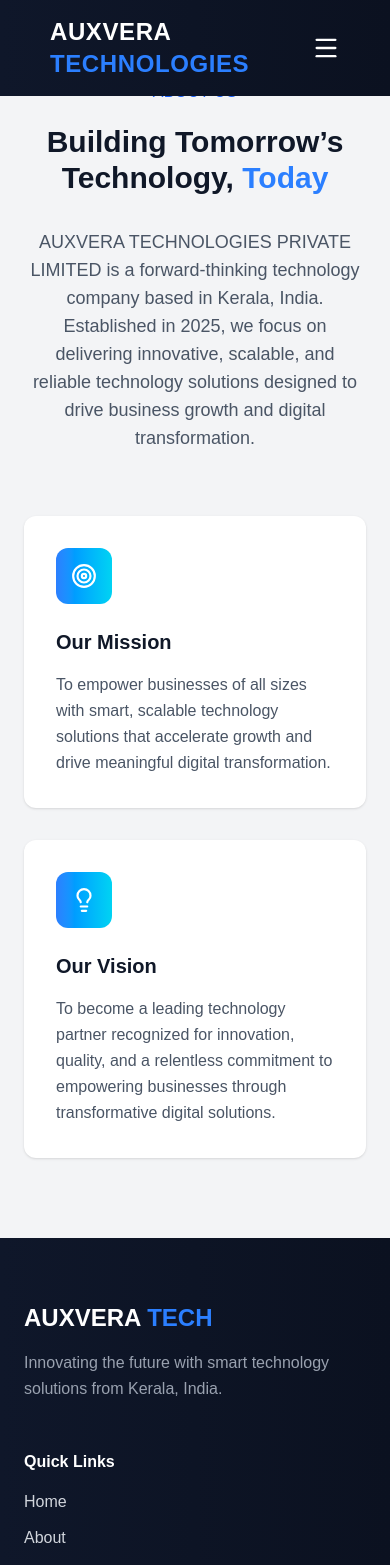
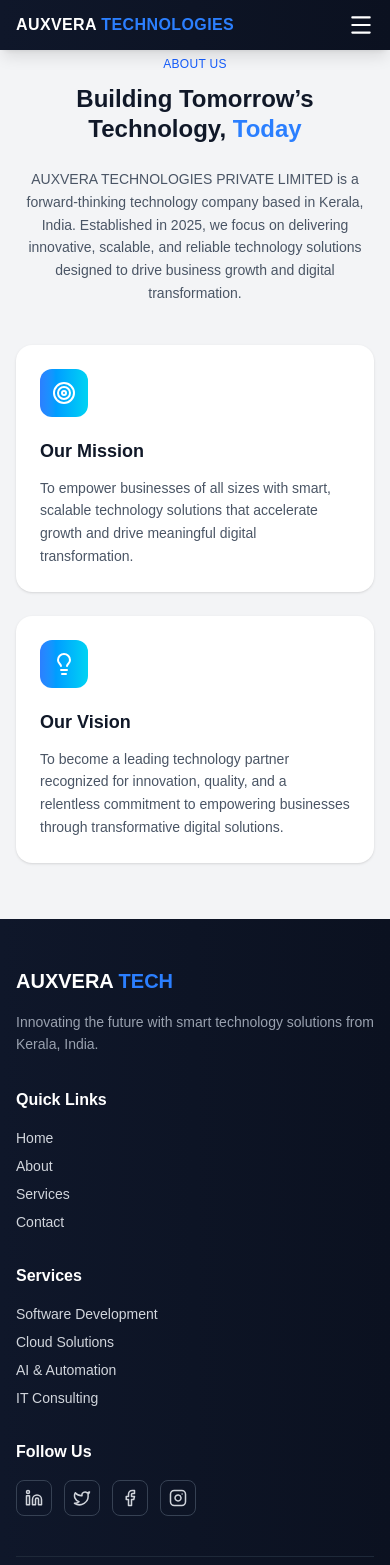
Before and after one commit to srileksh/Auxvera, a Next.js app: page /about in a window 390 px wide. Shown: the top 1565 px of the page. Built offline with nearby package versions, Linux system fonts and the light colour scheme.

Commit message:
create web page

```diff
--- a/src/components/AboutSection.jsx
+++ b/src/components/AboutSection.jsx
@@ -1,25 +1,36 @@
 "use client";
 
 import { Target, Lightbulb } from "lucide-react";
+import { motion } from "framer-motion";
 
 export default function AboutSection() {
   return (
-    <section className="w-full bg-gray-100 py-20 px-6">
+    <section className="w-full bg-gray-100
+                        py-14 sm:py-16 md:py-20
+                        px-4 sm:px-6 lg:px-8">
       <div className="max-w-6xl mx-auto text-center">
 
         {/* Small Heading */}
-        <p className="text-blue-600  tracking-wide uppercase mb-4">
+        <p className="text-blue-600
+                      text-xs sm:text-sm
+                      tracking-wide uppercase mb-3 sm:mb-4">
           About Us
         </p>
 
         {/* Main Heading */}
-        <h2 className="text-3xl md:text-5xl mt-5 font-bold text-gray-900">
+        <h2 className="text-2xl sm:text-3xl md:text-4xl lg:text-5xl
+                       font-bold text-gray-900
+                       leading-tight">
           Building Tomorrow’s Technology,{" "}
           <span className="text-blue-500">Today</span>
         </h2>
 
         {/* Description */}
-        <p className="mt-8 text-gray-600 max-w-2xl mx-auto text-lg">
+        <p className="mt-6 sm:mt-8
+                      text-gray-600
+                      text-sm sm:text-base md:text-lg
+                      max-w-xl md:max-w-2xl
+                      mx-auto leading-relaxed">
           AUXVERA TECHNOLOGIES PRIVATE LIMITED is a forward-thinking technology
           company based in Kerala, India. Established in 2025, we focus on
           delivering innovative, scalable, and reliable technology solutions
@@ -27,43 +38,96 @@ export default function AboutSection() {
         </p>
 
         {/* Cards */}
-        <div className="grid grid-cols-1 md:grid-cols-2 gap-8 mt-16">
+        <div className="grid
+                        grid-cols-1
+                        md:grid-cols-2
+                        gap-6 sm:gap-8
+                        mt-10 sm:mt-14 md:mt-16">
 
-          {/* Mission Card */}
-          <div className="bg-white rounded-xl shadow-sm  p-8 text-left hover:shadow-lg transition">
+          {/* Mission Card - Move from LEFT */}
+          <motion.div
+            initial={{ x: -60, opacity: 0 }}
+            whileInView={{ x: 0, opacity: 1 }}
+            // transition={{ duration: 0.8, ease: "easeOut" }}
+              transition={{
+    type: "spring",
+    stiffness: 80,
+    damping: 15,
+  }}
 
-            <div className="w-14 h-14 flex items-center justify-center rounded-xl bg-gradient-to-r from-blue-500 to-cyan-400 text-white mb-6">
-              <Target size={26} />
+            viewport={{ once: true, amout: 0.3 }}
+            className="bg-white
+                       rounded-2xl
+                       shadow-sm
+                       p-6 sm:p-8
+                       text-left
+                       hover:shadow-lg
+                       transition-all duration-300"
+          >
+            <div className="w-12 h-12 sm:w-14 sm:h-14
+                            flex items-center justify-center
+                            rounded-xl
+                            bg-gradient-to-r from-blue-500 to-cyan-400
+                            text-white mb-5 sm:mb-6">
+              <Target size={24} />
             </div>
 
-            <h3 className="text-xl font-semibold text-gray-900 mb-4">
+            <h3 className="text-lg sm:text-xl
+                           font-semibold text-gray-900 mb-3 sm:mb-4">
               Our Mission
             </h3>
 
-            <p className="text-gray-600 leading-relaxed">
+            <p className="text-gray-600
+                          text-sm sm:text-base
+                          leading-relaxed">
               To empower businesses of all sizes with smart, scalable technology
               solutions that accelerate growth and drive meaningful digital
               transformation.
             </p>
-          </div>
+          </motion.div>
 
-          {/* Vision Card */}
-          <div className="bg-white rounded-xl shadow-sm  p-8 text-left hover:shadow-lg transition">
+          {/* Vision Card - Move from RIGHT */}
+          <motion.div
+            initial={{ x: 60, opacity: 0 }}
+            whileInView={{ x: 0, opacity: 1 }}
+            // transition={{ duration: 0.8, ease: "easeOut", delay: 0.2 }}
+              transition={{
+    type: "spring",
+    stiffness: 80,
+    damping: 15,
+    delay: 0.2,
+  }}
 
-            <div className="w-14 h-14 flex items-center justify-center rounded-xl bg-gradient-to-r from-blue-500 to-cyan-400 text-white mb-6">
-              <Lightbulb size={26} />
+            viewport={{ once: true, amount: 0.3 }}
+            className="bg-white
+                       rounded-2xl
+                       shadow-sm
+                       p-6 sm:p-8
+                       text-left
+                       hover:shadow-lg
+                       transition-all duration-300"
+          >
+            <div className="w-12 h-12 sm:w-14 sm:h-14
+                            flex items-center justify-center
+                            rounded-xl
+                            bg-gradient-to-r from-blue-500 to-cyan-400
+                            text-white mb-5 sm:mb-6">
+              <Lightbulb size={24} />
             </div>
 
-            <h3 className="text-xl font-semibold text-gray-900 mb-4">
+            <h3 className="text-lg sm:text-xl
+                           font-semibold text-gray-900 mb-3 sm:mb-4">
               Our Vision
             </h3>
 
-            <p className="text-gray-600 leading-relaxed">
+            <p className="text-gray-600
+                          text-sm sm:text-base
+                          leading-relaxed">
               To become a leading technology partner recognized for innovation,
               quality, and a relentless commitment to empowering businesses
               through transformative digital solutions.
             </p>
-          </div>
+          </motion.div>
 
         </div>
 
--- a/src/components/Footer.jsx
+++ b/src/components/Footer.jsx
@@ -5,68 +5,117 @@ import { Linkedin, Twitter, Facebook, Instagram } from "lucide-react";
 
 export default function Footer() {
   return (
-    <footer className="bg-gradient-to-r from-[#0f172a] to-[#0b1120] text-gray-300 pt-16 pb-8 px-6">
+    <footer className="bg-gradient-to-r from-[#0f172a] to-[#0b1120]
+                        text-gray-300
+                        pt-12 sm:pt-14 md:pt-16
+                        pb-8
+                        px-4 sm:px-6 lg:px-8">
       <div className="max-w-7xl mx-auto">
 
         {/* Top Section */}
-        <div className="grid md:grid-cols-4 gap-12">
+        <div className="grid
+                        grid-cols-1
+                        sm:grid-cols-2
+                        lg:grid-cols-4
+                        gap-8 sm:gap-10 md:gap-12">
 
           {/* Company Info */}
           <div>
-            <h2 className="text-2xl font-bold text-white mb-4">
+            <h2 className="text-xl sm:text-2xl font-bold text-white mb-4">
               AUXVERA <span className="text-blue-500">TECH</span>
             </h2>
-            <p className="text-gray-400 leading-relaxed">
+            <p className="text-gray-400 text-sm sm:text-base leading-relaxed max-w-sm">
               Innovating the future with smart technology solutions from Kerala, India.
             </p>
           </div>
 
           {/* Quick Links */}
           <div>
-            <h3 className="text-white font-semibold mb-4">Quick Links</h3>
-            <ul className="space-y-3">
-              <li><Link href="/" className="hover:text-white transition">Home</Link></li>
-              <li><Link href="/about" className="hover:text-white transition">About</Link></li>
-              <li><Link href="/services" className="hover:text-white transition">Services</Link></li>
-              <li><Link href="/contact" className="hover:text-white transition">Contact</Link></li>
+            <h3 className="text-white font-semibold mb-4 text-base sm:text-lg">
+              Quick Links
+            </h3>
+            <ul className="space-y-2 sm:space-y-3 text-sm sm:text-base">
+              <li>
+                <Link href="/" className="hover:text-white transition">
+                  Home
+                </Link>
+              </li>
+              <li>
+                <Link href="/about" className="hover:text-white transition">
+                  About
+                </Link>
+              </li>
+              <li>
+                <Link href="/services" className="hover:text-white transition">
+                  Services
+                </Link>
+              </li>
+              <li>
+                <Link href="/contact" className="hover:text-white transition">
+                  Contact
+                </Link>
+              </li>
             </ul>
           </div>
 
           {/* Services */}
           <div>
-            <h3 className="text-white font-semibold mb-4">Services</h3>
-            <ul className="space-y-3">
-              <li className="hover:text-white transition cursor-pointer">Software Development</li>
-              <li className="hover:text-white transition cursor-pointer">Cloud Solutions</li>
-              <li className="hover:text-white transition cursor-pointer">AI & Automation</li>
-              <li className="hover:text-white transition cursor-pointer">IT Consulting</li>
+            <h3 className="text-white font-semibold mb-4 text-base sm:text-lg">
+              Services
+            </h3>
+            <ul className="space-y-2 sm:space-y-3 text-sm sm:text-base">
+              <li className="hover:text-white transition cursor-pointer">
+                Software Development
+              </li>
+              <li className="hover:text-white transition cursor-pointer">
+                Cloud Solutions
+              </li>
+              <li className="hover:text-white transition cursor-pointer">
+                AI & Automation
+              </li>
+              <li className="hover:text-white transition cursor-pointer">
+                IT Consulting
+              </li>
             </ul>
           </div>
 
           {/* Social Media */}
           <div>
-            <h3 className="text-white font-semibold mb-4">Follow Us</h3>
-            <div className="flex space-x-4">
-              <div className="w-10 h-10 flex items-center justify-center rounded-lg border border-gray-700 hover:bg-blue-600 hover:border-blue-600 transition cursor-pointer">
-                <Linkedin size={18} />
-              </div>
-              <div className="w-10 h-10 flex items-center justify-center rounded-lg border border-gray-700 hover:bg-blue-600 hover:border-blue-600 transition cursor-pointer">
-                <Twitter size={18} />
-              </div>
-              <div className="w-10 h-10 flex items-center justify-center rounded-lg border border-gray-700 hover:bg-blue-600 hover:border-blue-600 transition cursor-pointer">
-                <Facebook size={18} />
-              </div>
-              <div className="w-10 h-10 flex items-center justify-center rounded-lg border border-gray-700 hover:bg-blue-600 hover:border-blue-600 transition cursor-pointer">
-                <Instagram size={18} />
-              </div>
+            <h3 className="text-white font-semibold mb-4 text-base sm:text-lg">
+              Follow Us
+            </h3>
+            <div className="flex flex-wrap gap-3 sm:gap-4">
+              {[Linkedin, Twitter, Facebook, Instagram].map(
+                (Icon, index) => (
+                  <div
+                    key={index}
+                    className="w-9 h-9 sm:w-10 sm:h-10
+                               flex items-center justify-center
+                               rounded-lg
+                               border border-gray-700
+                               hover:bg-blue-600
+                               hover:border-blue-600
+                               transition
+                               cursor-pointer"
+                  >
+                    <Icon size={18} />
+                  </div>
+                )
+              )}
             </div>
           </div>
-
         </div>
 
         {/* Divider */}
-        <div className="border-t border-gray-800 mt-12 pt-6 text-center text-gray-500 text-sm">
-          Copyright © 2026 AUXVERA TECHNOLOGIES PRIVATE LIMITED. All Rights Reserved.
+        <div className="border-t border-gray-800
+                        mt-10 sm:mt-12
+                        pt-5 sm:pt-6
+                        text-center
+                        text-gray-500
+                        text-xs sm:text-sm">
+          Copyright © 2026 AUXVERA TECHNOLOGIES PRIVATE LIMITED.
+          <br className="sm:hidden" />
+          All Rights Reserved.
         </div>
 
       </div>
--- a/src/components/Navbar.jsx
+++ b/src/components/Navbar.jsx
@@ -2,66 +2,127 @@
 
 import Link from "next/link";
 import { useState } from "react";
+import { usePathname } from "next/navigation";
 import { Menu, X } from "lucide-react";
 
 export default function Navbar() {
   const [isOpen, setIsOpen] = useState(false);
+  const pathname = usePathname();
+
+  const closeMenu = () => setIsOpen(false);
+
+  const navLinks = [
+    { name: "Home", path: "/" },
+    { name: "About", path: "/about" },
+    { name: "Services", path: "/services" },
+    { name: "Why Us", path: "/why-us" },
+    { name: "Contact", path: "/contact" },
+  ];
+
+  const linkClasses = (path) =>
+    `transition relative pb-1 ${
+      pathname === path
+        ? "text-white after:absolute after:left-0 after:bottom-0 after:w-full after:h-[2px] after:bg-blue-500"
+        : "text-gray-300 hover:text-white"
+    }`;
 
   return (
-    <nav className="bg-gradient-to-r from-[#0f172a] to-[#0b1120] text-white w-full fixed top-0 left-0 z-50">
-      <div className="max-w-7xl px-[50px] py-4 flex items-center justify-between">
-
+    <nav
+      className="bg-gradient-to-r from-[#0f172a] to-[#0b1120]
+                 text-white w-full fixed top-0 left-0 z-50
+                 shadow-lg"
+    >
+      <div
+        className="max-w-7xl mx-auto
+                   px-4 sm:px-6 md:px-5 lg:px-12
+                   py-3 sm:py-4
+                   flex items-center justify-between"
+      >
         {/* Logo */}
-        <h1 className="text-2xl font-bold tracking-wide">
-          AUXVERA <span className="text-blue-500">TECHNOLOGIES</span>
-        </h1>
+        <Link
+          href="/"
+          className="font-bold tracking-wide
+                     text-base sm:text-lg md:text-xl lg:text-2xl
+                     whitespace-nowrap"
+        >
+          AUXVERA{" "}
+          <span className="text-blue-500">TECHNOLOGIES</span>
+        </Link>
 
         {/* Desktop Menu */}
-        <ul className="hidden md:flex items-center space-x-8 text-gray-300 font-medium">
-          <li><Link href="/" className="hover:text-white transition">Home</Link></li>
-          <li><Link href="/about" className="hover:text-white transition">About</Link></li>
-          <li><Link href="/services" className="hover:text-white transition">Services</Link></li>
-          <li><Link href="/why-us" className="hover:text-white transition">Why Us</Link></li>
-          <li><Link href="/contact" className="hover:text-white transition">Contact</Link></li>
+        <ul
+          className="hidden md:flex items-center
+                     space-x-6 lg:space-x-10
+                     font-medium text-sm lg:text-base"
+        >
+          {navLinks.map((link) => (
+            <li key={link.path}>
+              <Link href={link.path} className={linkClasses(link.path)}>
+                {link.name}
+              </Link>
+            </li>
+          ))}
+        </ul>
 
         {/* Desktop Button */}
         <div className="hidden md:block">
           <Link
             href="/contact"
-            className="bg-gradient-to-r from-blue-500 to-cyan-400 px-5 py-2 rounded-xl font-semibold hover:opacity-90 transition"
+            className="bg-gradient-to-r from-blue-500 to-cyan-400
+                       px-4 lg:px-6 py-2
+                       text-sm lg:text-base
+                       rounded-xl font-semibold
+                       hover:opacity-90 transition"
           >
             Get Started
           </Link>
         </div>
-                </ul>
-
 
         {/* Mobile Menu Button */}
         <button
           className="md:hidden"
           onClick={() => setIsOpen(!isOpen)}
         >
-          {isOpen ? <X size={28} /> : <Menu size={28} />}
+          {isOpen ? <X size={26} /> : <Menu size={26} />}
         </button>
       </div>
 
       {/* Mobile Menu */}
-      {isOpen && (
-        <div className="md:hidden bg-[#0f172a] px-6 pb-6 space-y-4 text-gray-300">
-          <Link href="/" className="block hover:text-white">Home</Link>
-          <Link href="/about" className="block hover:text-white">About</Link>
-          <Link href="/services" className="block hover:text-white">Services</Link>
-          <Link href="/why-us" className="block hover:text-white">Why Us</Link>
-          <Link href="/contact" className="block hover:text-white">Contact</Link>
+      <div
+        className={`md:hidden bg-[#0f172a]
+                    transition-all duration-300 ease-in-out
+                    overflow-hidden
+                    ${isOpen ? "max-h-[500px] py-6 px-6" : "max-h-0 px-6"}`}
+      >
+        <div className="flex flex-col space-y-5 font-medium text-sm sm:text-base">
+          {navLinks.map((link) => (
+            <Link
+              key={link.path}
+              href={link.path}
+              onClick={closeMenu}
+              className={`${
+                pathname === link.path
+                  ? "text-white border-l-4 border-blue-500 pl-2"
+                  : "text-gray-300 hover:text-white"
+              }`}
+            >
+              {link.name}
+            </Link>
+          ))}
 
           <Link
             href="/contact"
-            className="block text-center bg-gradient-to-r from-blue-500 to-cyan-400 px-4 py-2 rounded-xl font-semibold mt-4"
+            onClick={closeMenu}
+            className="text-center
+                       bg-gradient-to-r from-blue-500 to-cyan-400
+                       px-4 py-3 rounded-xl
+                       font-semibold
+                       mt-3"
           >
             Get Started
           </Link>
         </div>
-      )}
+      </div>
     </nav>
   );
 }
--- a/src/components/WhyUsSection.jsx
+++ b/src/components/WhyUsSection.jsx
@@ -7,79 +7,96 @@ import {
   Award,
   CheckCircle,
 } from "lucide-react";
+import { motion } from "framer-motion";
 import CompanyInfo from "./CompanyInfo";
 
 export default function WhyUsSection() {
   const features = [
     {
-      icon: <Zap size={28} />,
+      icon: <Zap size={26} />,
       title: "Innovation-Driven Approach",
       desc: "We leverage the latest technologies and methodologies to deliver cutting-edge solutions.",
     },
     {
-      icon: <Heart size={28} />,
+      icon: <Heart size={26} />,
       title: "Client-Centric Solutions",
       desc: "Every solution is tailored to your unique needs, ensuring maximum value and impact.",
     },
     {
-      icon: <Shield size={28} />,
+      icon: <Shield size={26} />,
       title: "Scalable & Secure Systems",
       desc: "Built for growth with enterprise-grade security at every layer.",
     },
     {
-      icon: <Award size={28} />,
+      icon: <Award size={26} />,
       title: "Skilled Technology Experts",
       desc: "Our team of experienced professionals brings deep expertise across multiple domains.",
     },
     {
-      icon: <CheckCircle size={28} />,
+      icon: <CheckCircle size={26} />,
       title: "Commitment to Quality",
       desc: "Rigorous quality assurance processes ensure reliable, high-performance deliverables.",
     },
   ];
 
   return (
-    <section className="w-full bg-gray-100 py-20 ">
+    <div>
+      <section className="w-full bg-gray-100 py-14 sm:py-16 md:py-20 px-4 sm:px-6 lg:px-8">
         <div className="max-w-7xl mx-auto">
 
           {/* Section Header */}
-        <div className="text-center mb-16">
-          <p className="text-blue-600  tracking-wide uppercase mb-4">
+          <div className="text-center mb-12 md:mb-16">
+            <p className="text-blue-600 text-sm sm:text-base tracking-wide uppercase mb-3">
               Why Choose Us
             </p>
 
-          <h2 className="text-3xl md:text-5xl font-bold text-gray-900">
-            The <span className=" bg-gradient-to-r from-blue-500 to-blue-400 bg-clip-text text-transparent ">AUXVERA</span> Advantage
+            <h2 className="text-2xl sm:text-3xl md:text-4xl lg:text-5xl font-bold text-gray-900 leading-tight">
+              The{" "}
+              <span className="bg-gradient-to-r from-blue-500 to-blue-400 bg-clip-text text-transparent">
+                AUXVERA
+              </span>{" "}
+              Advantage
             </h2>
           </div>
 
           {/* Feature Grid */}
-        <div className="grid grid-cols-1 sm:grid-cols-2 lg:grid-cols-3 gap-8">
-
+          <div className="grid gap-6 sm:gap-8 grid-cols-1 sm:grid-cols-2 lg:grid-cols-3">
             {features.map((feature, index) => (
-            <div
+              <motion.div
                 key={index}
-              className="bg-white  rounded-xl p-8 shadow-sm hover:shadow-lg transition duration-300"
+                initial={{ y: 60, opacity: 0 }}
+                whileInView={{ y: 0, opacity: 1 }}
+                transition={{
+                  type: "spring",
+                  stiffness: 80,
+                  damping: 15,
+                  delay: index * 0.1,
+                }}
+                viewport={{ once: true, amount: 0.2 }}
+                className="bg-white rounded-2xl p-6 sm:p-8 shadow-sm hover:shadow-xl transition-all duration-300 hover:-translate-y-1"
               >
                 {/* Icon */}
-              <div className="text-blue-600 mb-5">{feature.icon}</div>
+                <div className="text-blue-600 mb-4">
+                  {feature.icon}
+                </div>
 
                 {/* Title */}
-              <h3 className="text-lg font-semibold text-gray-900 mb-3">
+                <h3 className="text-base sm:text-lg font-semibold text-gray-900 mb-2">
                   {feature.title}
                 </h3>
 
                 {/* Description */}
-              <p className="text-gray-600 leading-relaxed text-sm">
+                <p className="text-gray-600 leading-relaxed text-sm sm:text-base">
                   {feature.desc}
                 </p>
-            </div>
+              </motion.div>
             ))}
-
           </div>
 
         </div>
-      <CompanyInfo/>
       </section>
+
+      <CompanyInfo />
+    </div>
   );
 }
```
Also changed, not shown: src/components/CompanyInfo.jsx (+27 -14 lines), src/components/ContactSection.jsx (+45 -27 lines), src/components/HomeSection.jsx (+47 -14 lines), src/components/ServiceSection.jsx (+58 -12 lines). Lines whose indentation alone changed are shown as unchanged.
